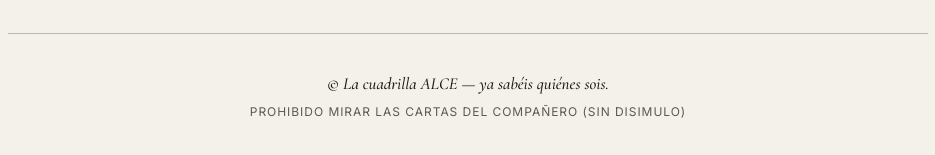
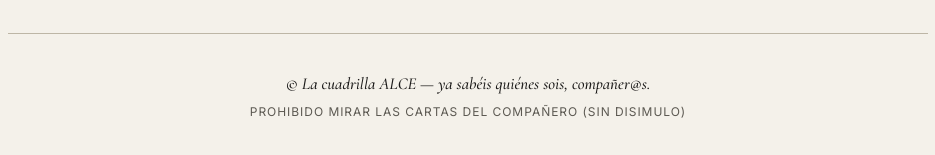
Before and after one commit to josev2046/Manual-del-Mus, a plain HTML site: page index.html in a window 1280 px wide. Shown: the part 3767-3922 px from the top of the page, without its empty margins (172-1107 px from the left). Drawn offline with nearby package versions, Linux system fonts and the light colour scheme.

Commit message:
Update index.html

```diff
--- a/index.html
+++ b/index.html
@@ -1296,7 +1296,7 @@
   </main>
 
   <footer>
-    <div class="colophon-mark">&copy; La cuadrilla ALCE — ya sabéis quiénes sois.</div>
+    <div class="colophon-mark">&copy; La cuadrilla ALCE — ya sabéis quiénes sois, compañer@s.</div>
     <div class="colophon-sub">Prohibido mirar las cartas del compañero (sin disimulo)</div>
   </footer>
 
```
